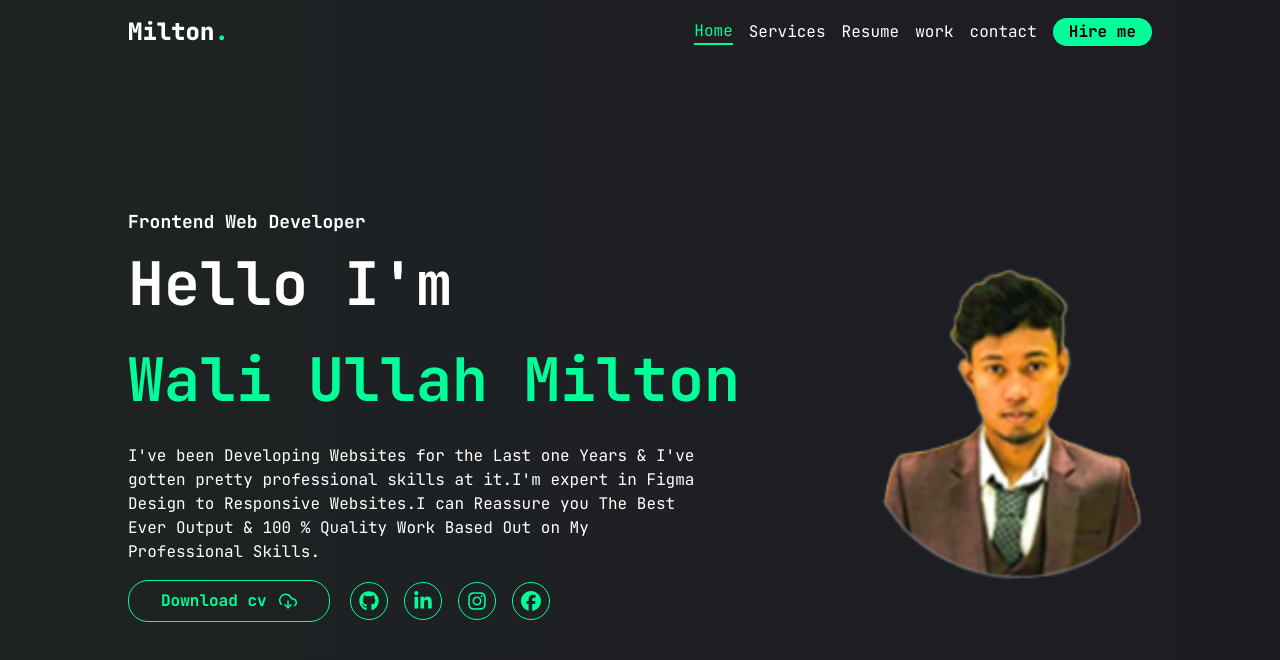
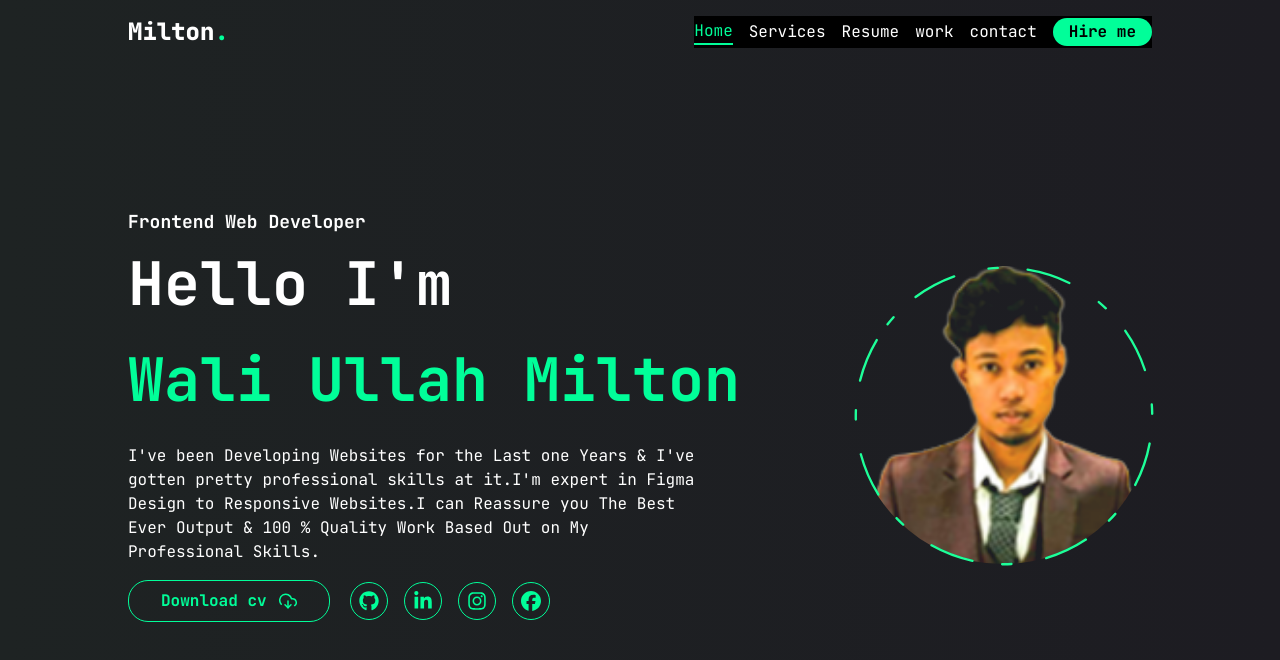
Before and after one commit to WaliUllahMilton/my-portfolio, a React (Vite) app: page / in a window 1280 px wide. Shown: the top 660 px of the page. Built offline with nearby package versions, Linux system fonts and the light colour scheme.

Commit message:
home page photo animation add

```diff
--- a/src/components/Navbar.jsx
+++ b/src/components/Navbar.jsx
@@ -54,7 +54,7 @@ const Navbar = () => {
                   <TiThMenuOutline/>
                 </button>
             </div>
-            <div className= {`transition-all h-full duration-500 ease-in-out
+            <div className= {`transition-all h-full duration-500 ease-in-out  bg-black w-full sm:w-auto
             flex flex-col gap-4  sm:flex-row items-center
             ${toggleValue ? "absolute  -top-[300px] pointer-events-none" : "absolute top-10 sm:top-0 sm:right-0 pointer-events-auto"}  `}
             >
--- /dev/null
+++ b/src/components/photo/Photo.jsx
@@ -0,0 +1,54 @@
+import React from 'react';
+import Image from "../../assets/milton.png";
+import { motion } from "framer-motion";
+
+const Photo = () => {
+  return (
+    <div className='w-full h-full relative'>
+      <motion.div
+        initial={{ opacity: 0 }}
+        animate={{ opacity: 1 }}
+        transition={{ delay: 2.4, duration: 0.4, ease: "easeIn" }}
+        className=' w-[298px] h-[298px] 2xl:w-[498px] 2xl:h-[498px] mix-blend-lighten rounded-full overflow-hidden'
+      >
+        <motion.img
+          src={Image}
+          alt="milton image"
+          className='w-full h-full object-cover'
+          initial={{ scale: 0.8, opacity: 0 }}
+          animate={{ scale: 1, opacity: 1 }}
+          transition={{ delay: 2.4, duration: 0.4, ease: "easeIn" }}
+        />
+        <motion.svg
+          className="absolute top-0 left-0  w-[300px] h-[300px] 2xl:w-[506px] 2xl:h-[506px]"
+          viewBox="0 0 506 506"
+          xmlns="http://www.w3.org/2000/svg"
+        >
+          <motion.circle
+            cx="253"
+            cy="253"
+            r="250"
+            stroke="#00ff99"
+            strokeWidth="4"
+            fill="transparent"
+            strokeLinecap="round"
+            strokeLinejoin="round"
+            initial={{strokeDasharray: "24 10 0 0"}}
+            animate={{
+                strokeDasharray:["15 120 25 25","16 25 92 72","4 250 22 22"],
+                rotate:[120,360],
+
+            }}
+            transition={{
+                duration:20,
+                repeat:Infinity,
+                repeatType: "reverse"
+            }}
+          />
+        </motion.svg>
+      </motion.div>
+    </div>
+  );
+}
+
+export default Photo;
--- a/src/pages/homePage/Home.jsx
+++ b/src/pages/homePage/Home.jsx
@@ -1,7 +1,8 @@
 import { FiDownloadCloud,  } from "react-icons/fi";
 import { FaGithub,FaLinkedinIn,FaInstagram,FaFacebook, } from "react-icons/fa6";
-import Logo from "./../../assets/fotor-20240624224249.png"
+// import Logo from "./../../assets/fotor-20240624224249.png"
 import {Link} from "react-router-dom"
+import Photo from "../../components/photo/Photo";
 
 
 const Home = () => {
@@ -50,10 +51,9 @@ const Home = () => {
         </div>
        </div>
        <div>
-        <picture className="w-[30vw]">
-          <img src={Logo} alt="logo.png"
-          className="object-cover w-[300px] bg-cover" />
-        </picture>
+        <div>
+          <Photo/>
+        </div>
        </div>
     </div>
   )
```
